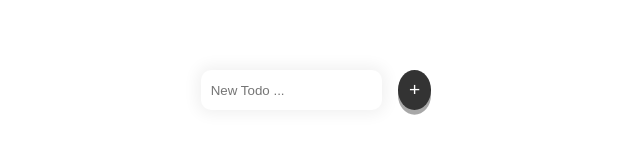
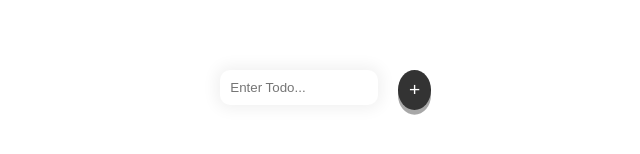
Before and after one commit to ikramsarfraz/todo-react-typescript, a React (Create React App) app: page / in a window 1280 px wide. Shown: the part 330-484 px from the top of the page, without its empty margins (324-964 px from the left). Built offline with nearby package versions, Linux system fonts and the light colour scheme.

Commit message:
added container

```diff
--- a/src/components/AddTodoForm.tsx
+++ b/src/components/AddTodoForm.tsx
@@ -19,12 +19,14 @@ const AddTodoForm: React.FC<AddTodoFormProps> = ({ addTodo }) => {
 
   return (
     <form>
-      <input
-        type="text"
-        placeholder="New Todo ..."
-        value={newTodo}
-        onChange={handleChange}
-      />
+      <div>
+        <input
+          type="text"
+          placeholder="Enter Todo..."
+          value={newTodo}
+          onChange={handleChange}
+        />
+      </div>
       <button type="submit" onClick={handleSubmit}>
         +
       </button>
```
